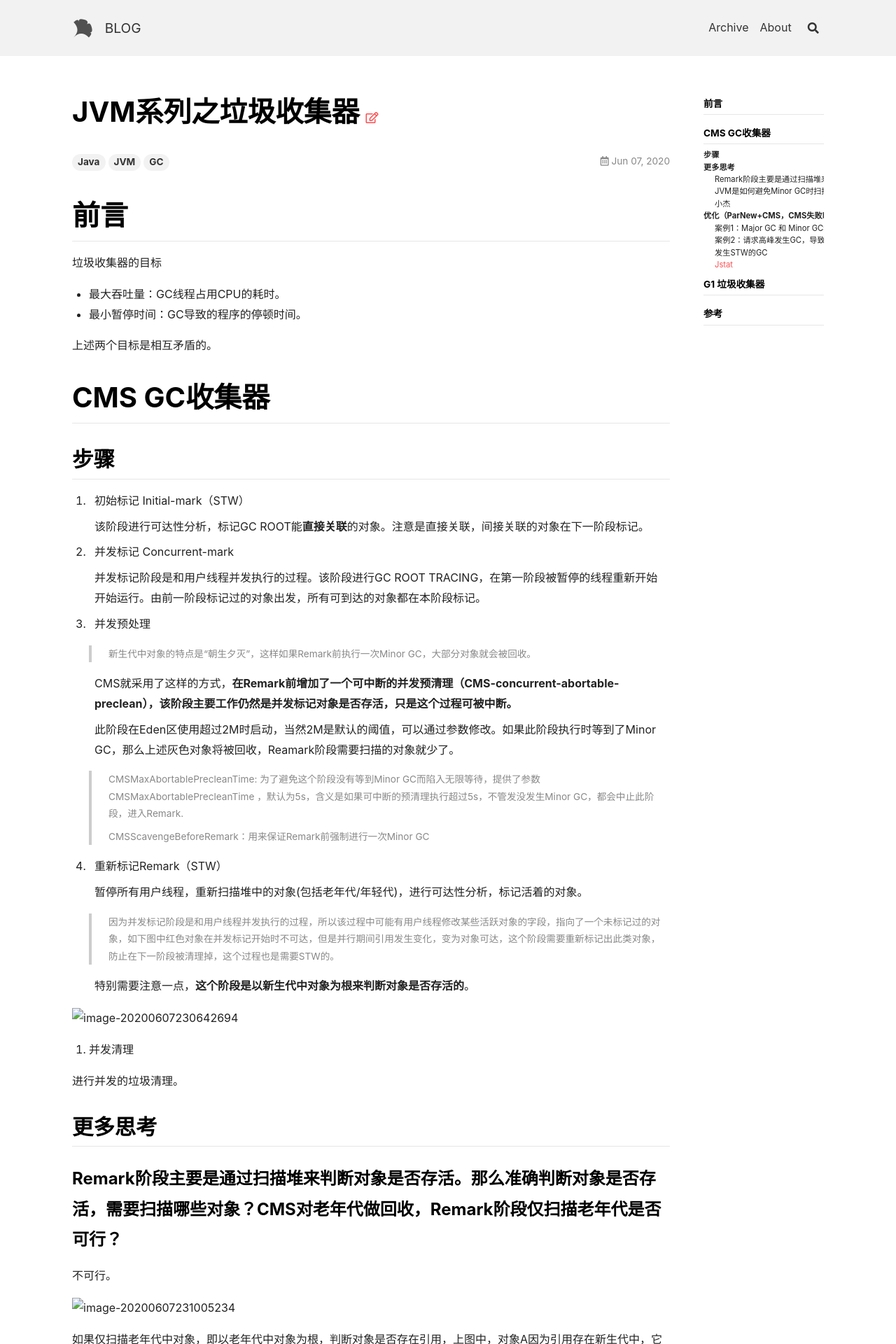
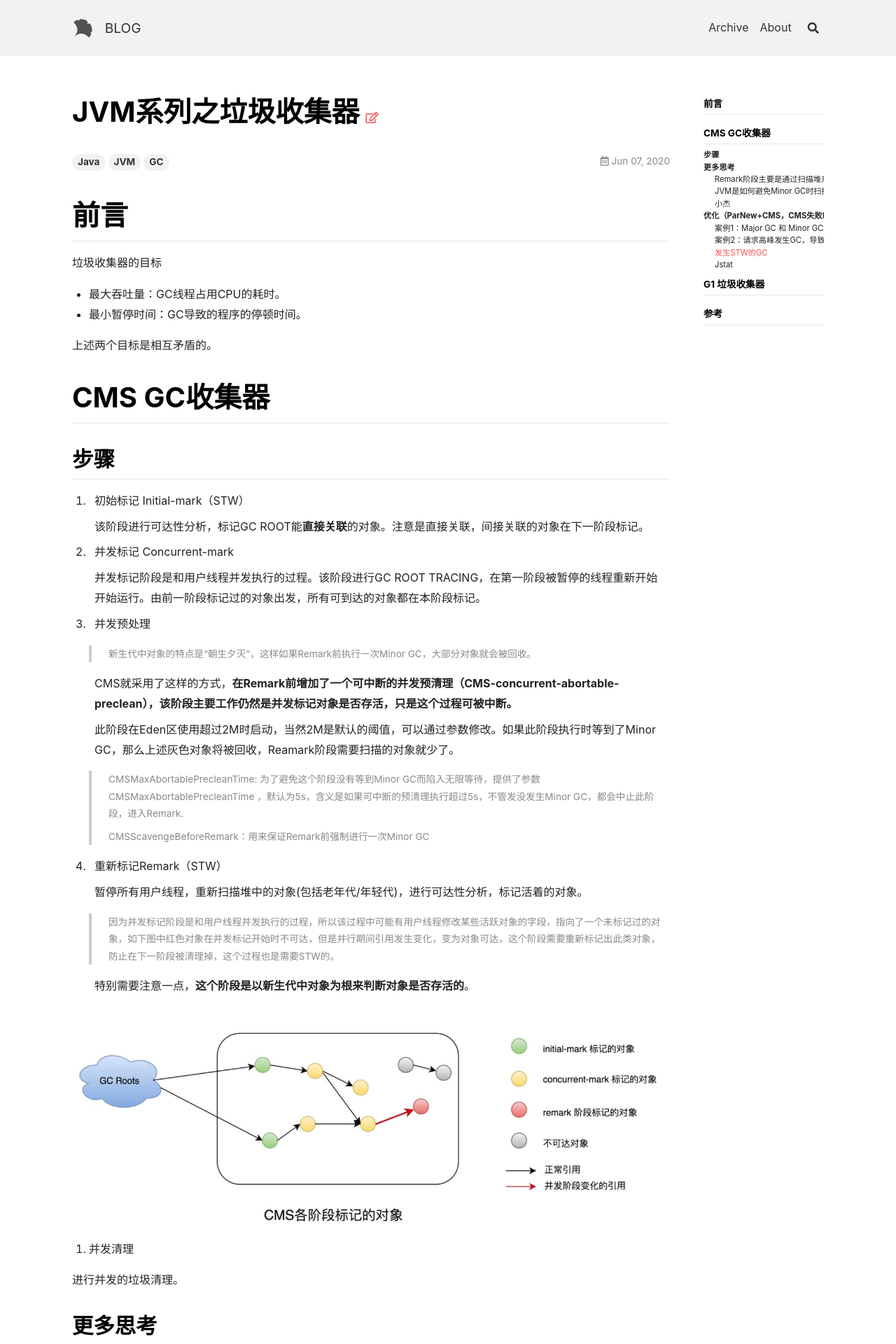
Before and after one commit to sureally/sureally.github.io, a Jekyll site: the page built from _posts/java/2020-06-07-JVM系列之垃圾收集器.md, in a window 1280 px wide. Shown: the top 1920 px of the page at 70% size. Built offline with Jekyll 4.4.1, drawn with Linux system fonts in a browser that asks for light colours; nearby versions of some CDN libraries.

Commit message:
更新。Blog

```diff
--- a/_posts/java/2020-06-07-JVM系列之垃圾收集器.md
+++ b/_posts/java/2020-06-07-JVM系列之垃圾收集器.md
@@ -47,7 +47,7 @@ root-path: ../..
 
    特别需要注意一点，**这个阶段是以新生代中对象为根来判断对象是否存活的**。
 
-![image-20200607230642694](../../assets/images/java/image-20200607230642694.png)
+![image-20200607230642694](/assets/images/java/image-20200607230642694.png)
 
 5. 并发清理
 
@@ -59,7 +59,7 @@ root-path: ../..
 
 不可行。
 
-![image-20200607231005234](../../assets/images/java/image-20200607231005234.png)
+![image-20200607231005234](/assets/images/java/image-20200607231005234.png)
 
 如果仅扫描老年代中对象，即以老年代中对象为根，判断对象是否存在引用，上图中，对象A因为引用存在新生代中，它在Remark阶段就不会被修正标记为可达，GC时会被错误回收。 新生代对象持有老年代中对象的引用，这种情况称为**“跨代引用”**。因它的存在，Remark阶段必须扫描整个堆来判断对象是否存活，包括图中灰色的不可达对象。
 
@@ -69,7 +69,7 @@ root-path: ../..
 
 > 经过统计信息显示，老年代持有新生代对象引用的情况不足1%，根据这一特性JVM引入了卡表（card table）来实现这一目的。
 
-![image-20200607231139782](../../assets/images/java/image-20200607231139782.png)
+![image-20200607231139782](/assets/images/java/image-20200607231139782.png)
 
 **卡表**的具体策略是将老年代的空间分成大小为512B的若干张卡（card）。卡表本身是单字节数组，数组中的每个元素对应着一张卡，当发生老年代引用新生代时，虚拟机将该卡对应的卡表元素设置为适当的值。如上图所示，卡表3被标记为脏（卡表还有另外的作用，标识并发标记阶段哪些块被修改过），之后Minor GC时通过扫描卡表就可以很快的识别哪些卡中存在老年代指向新生代的引用。这样虚拟机通过空间换时间的方式，避免了全堆扫描。
 
@@ -125,7 +125,7 @@ CMS 在老年代GC使用的标记清除算法，好处是速度快，但是会
 
 （在GC日志中，Full GC是用来说明这次垃圾回收的停顿类型，代表STW类型的GC，并不特指老年代GC），根据GC日志可知本次Full GC耗时1.23s。这个在线服务同样要求低时延高可用。本次优化目标是降低单次STW回收停顿时间，提高可用性。
 
-![img](../../assets/images/java/v2-35996eb96137168701ed5c0bae94b4b2_1440w.jpg)
+![img](/assets/images/java/v2-35996eb96137168701ed5c0bae94b4b2_1440w.jpg)
 
 #### 优化方案
 
@@ -143,7 +143,7 @@ CMS 在老年代GC使用的标记清除算法，好处是速度快，但是会
 >
 > 4. 主动触发Full GC（执行jmap -histo:live [pid]）来避免碎片问题。
 >
->    ![img](../../assets/images/java/v2-c0ab237140cc301511ffe2aeca7ac919_b.jpg)
+>    ![img](/assets/images/java/v2-c0ab237140cc301511ffe2aeca7ac919_b.jpg)
 
 可以逐一分析
 
```
